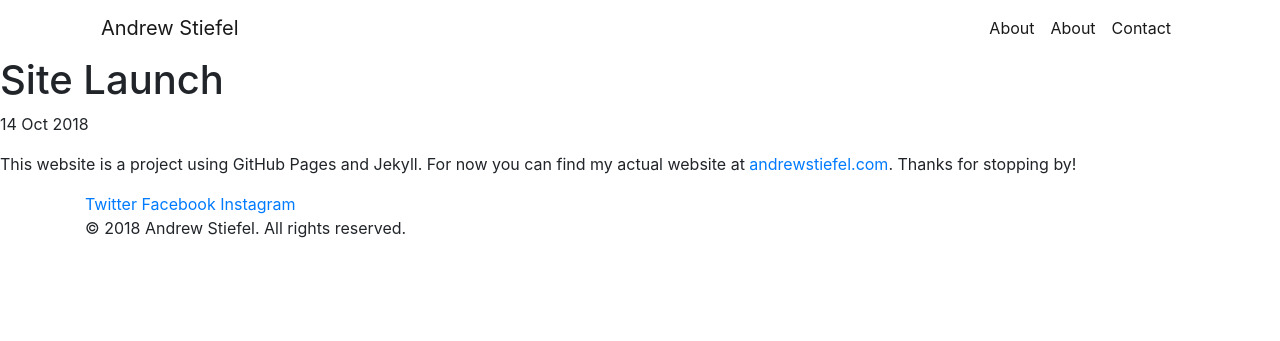
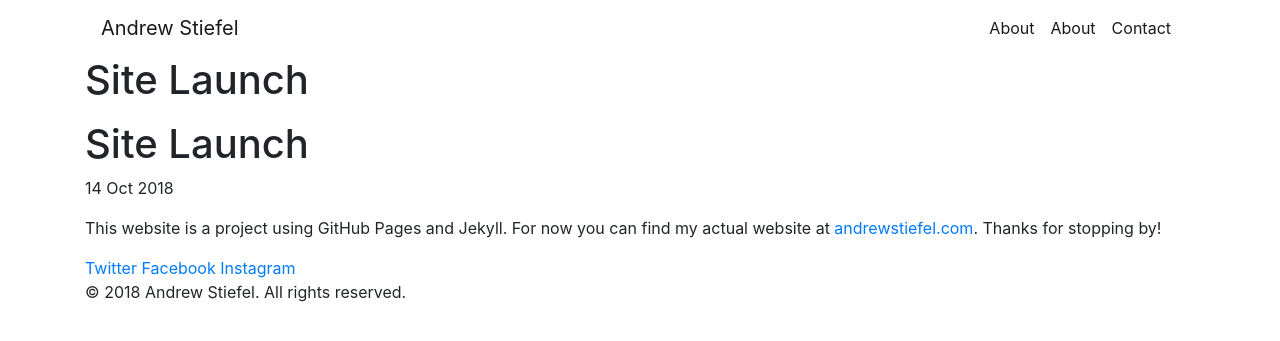
Before and after one commit to andrewstiefel/andrewstiefel.com, a Jekyll site: the page built from _posts/2018-10-14-site-launch.md, in a window 1280 px wide. Shown: the top 341 px of the page. Built offline with Jekyll 4.4.1, drawn with Linux system fonts in a browser that asks for light colours; nearby versions of some CDN libraries; some web fonts are replaced.

Commit message:
Update _layouts/default.html

```diff
--- a/_layouts/default.html
+++ b/_layouts/default.html
@@ -7,10 +7,53 @@ layout: compress
 
     {% include head.html %}
 
-    {% include header.html %}
+	<body>
 
-    {{ content }}
+        {% if site.google_tag_manager %}
 
-    {% include footer.html %}
+            <!-- Google Tag Manager (noscript) -->
+            <noscript><iframe src="https://www.googletagmanager.com/ns.html?id={{ site.google_tag_manager }}" height="0" width="0" style="display:none;visibility:hidden"></iframe></noscript>
+            <!-- End Google Tag Manager (noscript) -->
+
+        {% endif %}
+
+        {% include header.html %}
+
+		<main>
+
+            <section class="intro">
+
+                <div class="container">
+
+                    <h1>{{ page.title }}</h1>
+                    <p>{{ page.summary }}</p>
+
+                </div>
+
+            </section>
+
+            <section class="single">
+
+                {% if page.featured-img %}
+                    <div class="image-wrap"><img src="../assets/img/posts/{{ page.featured-img }}"></div>
+                {% endif %}
+
+                <div class="container">
+
+    		      {{ content }}
+
+                </div>
+
+            </section>
+
+        </main>
+
+        {% include footer.html %}
+
+        <script src="https://code.jquery.com/jquery-3.2.1.slim.min.js" integrity="sha384-KJ3o2DKtIkvYIK3UENzmM7KCkRr/rE9/Qpg6aAZGJwFDMVNA/GpGFF93hXpG5KkN" crossorigin="anonymous"></script>
+        <script src="https://cdnjs.cloudflare.com/ajax/libs/popper.js/1.12.9/umd/popper.min.js" integrity="sha384-ApNbgh9B+Y1QKtv3Rn7W3mgPxhU9K/ScQsAP7hUibX39j7fakFPskvXusvfa0b4Q" crossorigin="anonymous"></script>
+        <script src="https://maxcdn.bootstrapcdn.com/bootstrap/4.0.0/js/bootstrap.min.js" integrity="sha384-JZR6Spejh4U02d8jOt6vLEHfe/JQGiRRSQQxSfFWpi1MquVdAyjUar5+76PVCmYl" crossorigin="anonymous"></script>
+
+    </body>
 
 </html>
```
